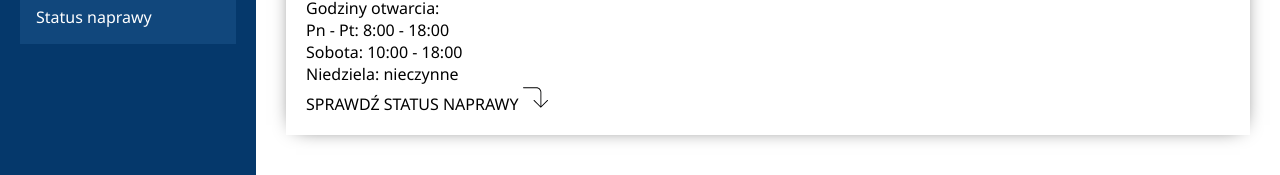
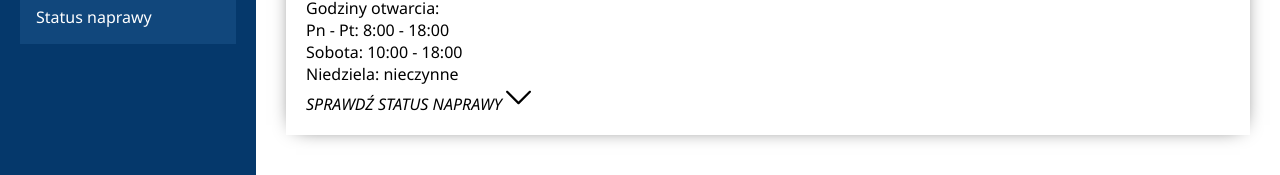
Before and after one commit to MichalWolnyDev/carservice-app, a Vue app: page /status in a window 1280 px wide. Shown: the part 246-421 px from the top of the page. Built offline with nearby package versions, Linux system fonts and the light colour scheme; no server answers; what v-calendar would draw is missing.

Commit message:
dodanie klikalnego statusu

```diff
--- a/src/components/Listing/ListingFixedCars.vue
+++ b/src/components/Listing/ListingFixedCars.vue
@@ -23,7 +23,7 @@
             Sobota: 10:00 - 18:00 <br />
             Niedziela: nieczynne
           </p>
-          <div class="listingItemFixedCars__text">
+          <div @click="show = !show" class="listingItemFixedCars__button">
           SPRAWDŹ STATUS NAPRAWY   <img :src='arrow_down' width="25" height="25"/>
           </div>
 
@@ -142,6 +142,10 @@ export default {
   &__col{
     flex: 1;
   }
+  &__button{
+    cursor: pointer;
+    font-style:italic;
+  }
 }
 .status{
     &__message{
```
Also changed, not shown: src/assets/arrow_down.svg.
